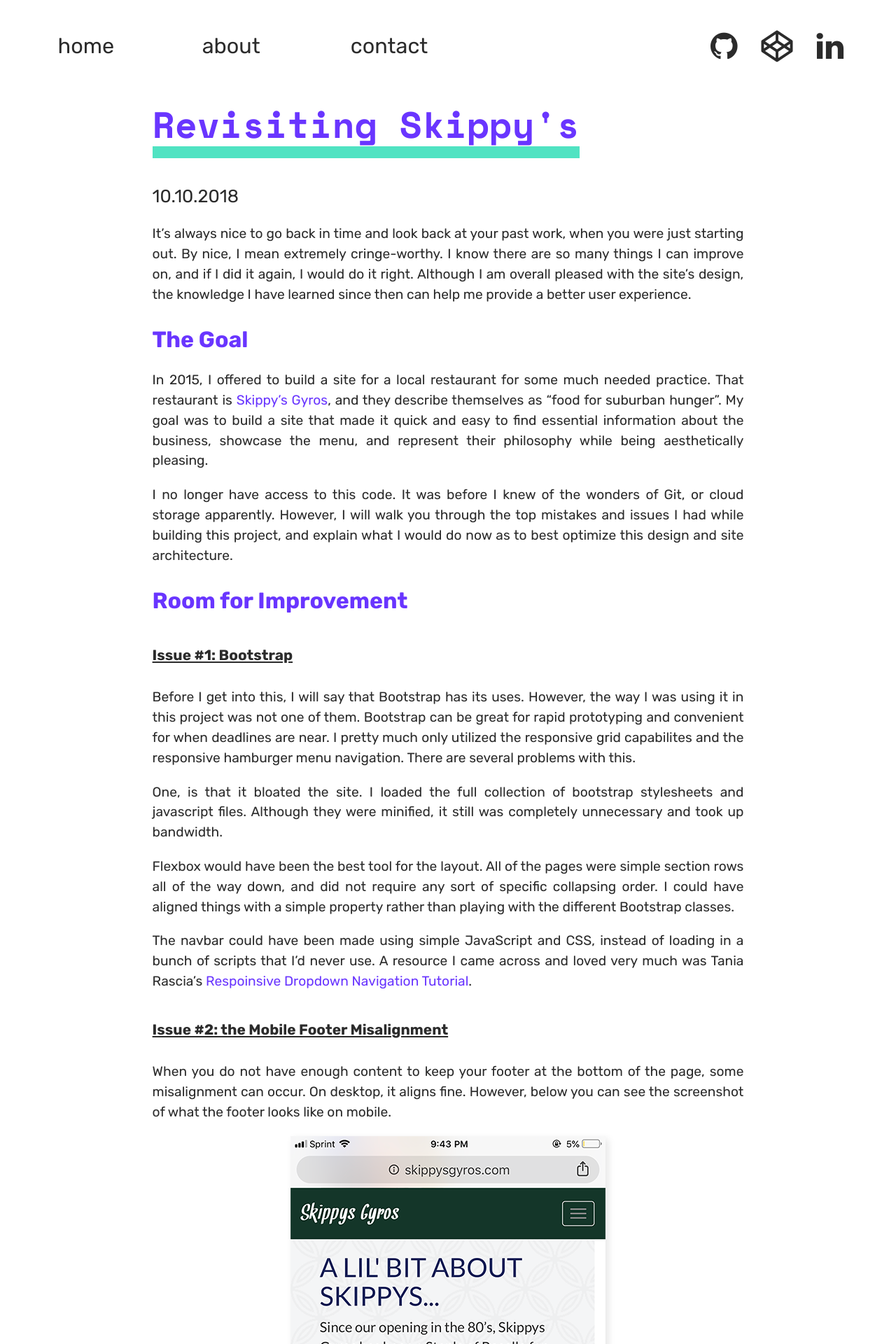
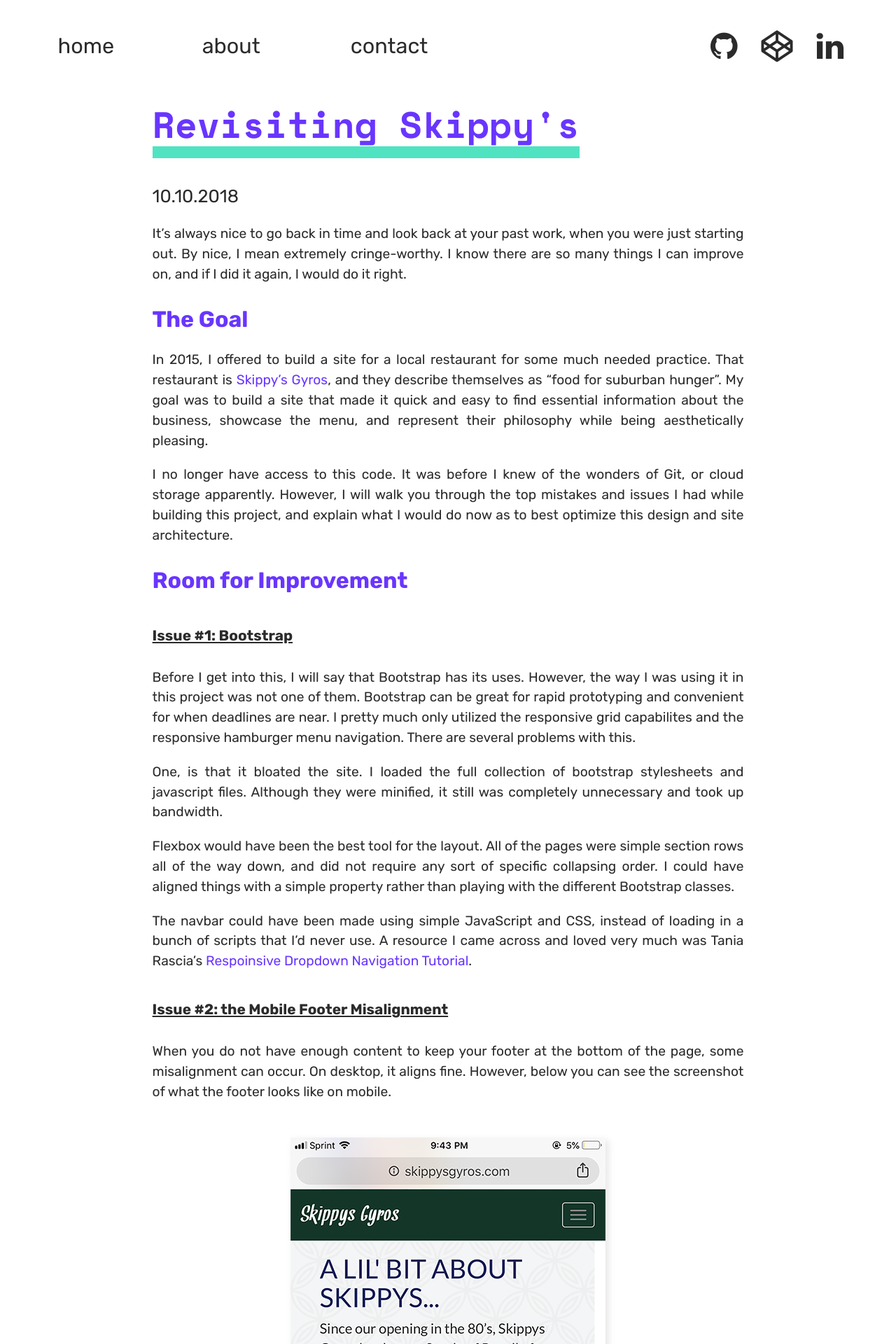
Before and after one commit to breezyfasano/breezyfasano-site, a Jekyll site: the page built from _posts/2018-10-10-skippys-gyros.md, in a window 1280 px wide. Shown: the top 1920 px of the page at 70% size. Built offline with Jekyll 4.4.1, drawn with Linux system fonts in a browser that asks for light colours; nearby versions of some CDN libraries; some of the changed text lies outside the part shown.

Commit message:
optimized JS to be more readable and fixed skippys post typos

```diff
--- a/_posts/2018-10-10-skippys-gyros.md
+++ b/_posts/2018-10-10-skippys-gyros.md
@@ -4,13 +4,14 @@
 tags: design CSS content-stratgy
 ---
 
-It's always nice to go back in time and look back at your past work, when you were just starting out. By nice, I mean extremely cringe-worthy. I know there are so many things I can improve on, and if I did it again, I would do it right. Although I am overall pleased with the site's design, the knowledge I have learned since then can help me provide a better user experience.
+It's always nice to go back in time and look back at your past work, when you were just starting out. By nice, I mean extremely cringe-worthy. I know there are so many things I can improve on, and if I did it again, I would do it right.
 
 ## The Goal
 
 In 2015, I offered to build a site for a local restaurant for some much needed practice. That restaurant is [Skippy's Gyros](http://www.skippysgyros.com/), and they describe themselves as "food for suburban hunger". My goal was to build a site that made it quick and easy to find essential information about the business, showcase the menu, and represent their philosophy while being aesthetically pleasing.
 
 I no longer have access to this code. It was before I knew of the wonders of Git, or cloud storage apparently. However, I will walk you through the top mistakes and issues I had while building this project, and explain what I would do now as to best optimize this design and site architecture.
+
 
 ## Room for Improvement
 
--- a/_sass/_posts.scss
+++ b/_sass/_posts.scss
@@ -31,7 +31,7 @@
     }
 
     p {
-        line-height: 1.8rem; //main line height for post body
+        line-height: 1.5rem; //main line height for post body
         margin-top: 20px;
         font-size: 1rem;
         text-align: justify;
@@ -53,7 +53,7 @@
     }
 
     h2 {
-        font-size:1.7rem;
+        font-size:1.5rem;
         color: $electricpurp;
         margin: 2vw 0 0 0;
     }
@@ -67,7 +67,7 @@
 
 
     img {
-        margin: 0 auto 0 auto;
+        margin: 50px auto 50px auto;
         display: block;
         box-shadow: 4px 4px 10px rgba(0, 0, 0, 0.1);
         max-width: 50vw;
--- a/js/scripts.js
+++ b/js/scripts.js
@@ -1,8 +1,8 @@
-let posts = document.getElementsByClassName("home-post-content");
-
-
+function postPreview() {
+    const posts = document.getElementsByClassName("home-post-content");
     for (i = 0; i < posts.length; i++) {
         let postContent = posts[i].textContent;
         let preview = postContent.slice(0, 110) + " ...";
         posts[i].textContent = preview;
     }
+} postPreview();
```
Also changed, not shown: other parts of _posts/2018-10-10-skippys-gyros.md (+2 -2 lines).
